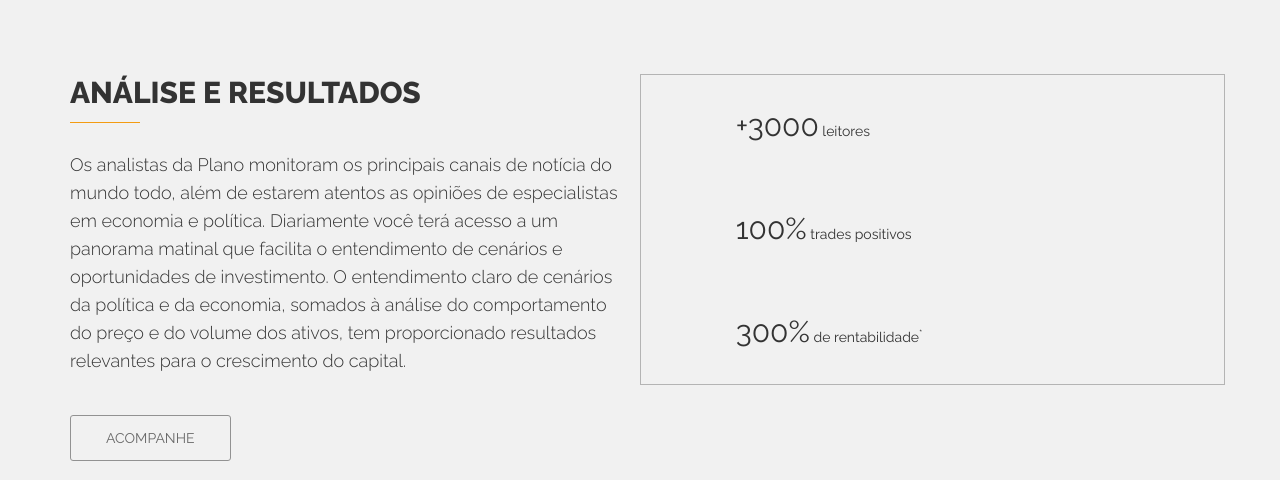
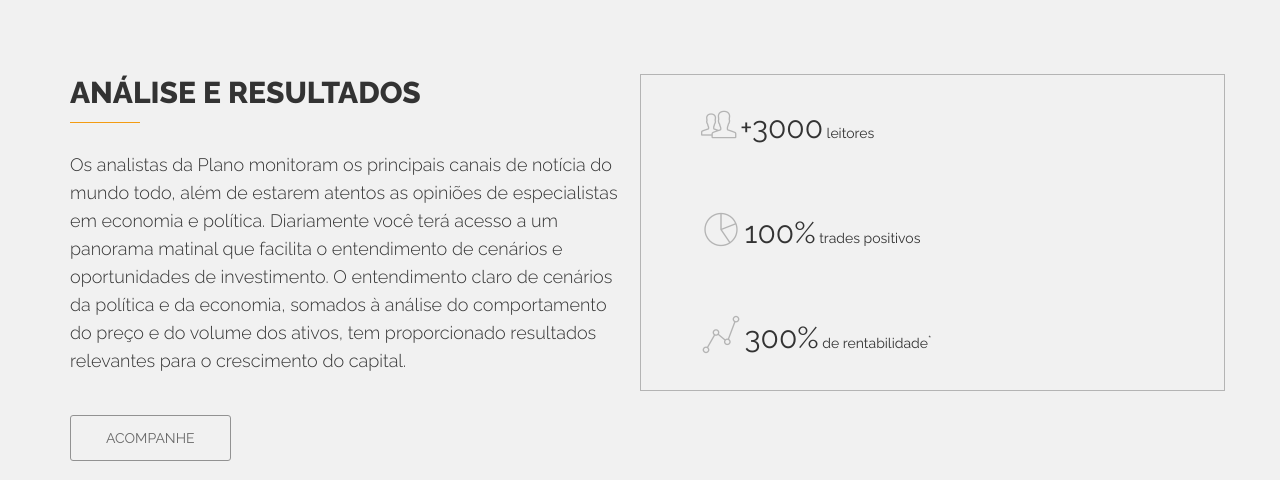
Before and after one commit to eduardo305/site-planoinvest-jekyll, a Jekyll site: the page index.html, which Jekyll copies as it is, in a window 1280 px wide. Shown: the part 1888-2368 px from the top of the page. Built offline with Jekyll 4.4.1, drawn with Linux system fonts in a browser that asks for light colours; some web fonts are replaced.

Commit message:
fixing font location 2

```diff
--- /dev/null
+++ b/assets/css/3-sections/_our-services.sass
@@ -0,0 +1,4 @@
+.ourservices_area
+  background: #e4e4e4
+  padding-bottom: 140px
+  padding-top: 120px
--- a/assets/css/4-external/Pe-icon-7-stroke.css
+++ b/assets/css/4-external/Pe-icon-7-stroke.css
@@ -1,10 +1,10 @@
 @font-face {
 	font-family: 'Pe-icon-7-stroke';
-	src:url('fonts/Pe-icon-7-stroke.eot?d7yf1v');
-	src:url('fonts/Pe-icon-7-stroke.eot?#iefixd7yf1v') format('embedded-opentype'),
-		url('fonts/Pe-icon-7-stroke.woff?d7yf1v') format('woff'),
-		url('fonts/Pe-icon-7-stroke.ttf?d7yf1v') format('truetype'),
-		url('fonts/Pe-icon-7-stroke.svg?d7yf1v#Pe-icon-7-stroke') format('svg');
+	src:url('../../../fonts/Pe-icon-7-stroke.eot?d7yf1v');
+	src:url('../../../fonts/Pe-icon-7-stroke.eot?#iefixd7yf1v') format('embedded-opentype'),
+		url('../../../fonts/Pe-icon-7-stroke.woff?d7yf1v') format('woff'),
+		url('../../../fonts/Pe-icon-7-stroke.ttf?d7yf1v') format('truetype'),
+		url('../../../fonts/Pe-icon-7-stroke.svg?d7yf1v#Pe-icon-7-stroke') format('svg');
 	font-weight: normal;
 	font-style: normal;
 }
```
